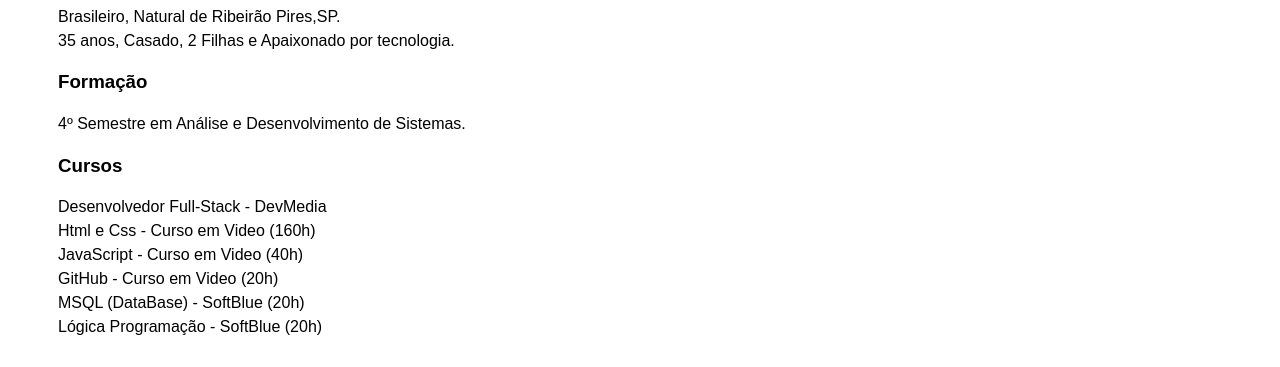
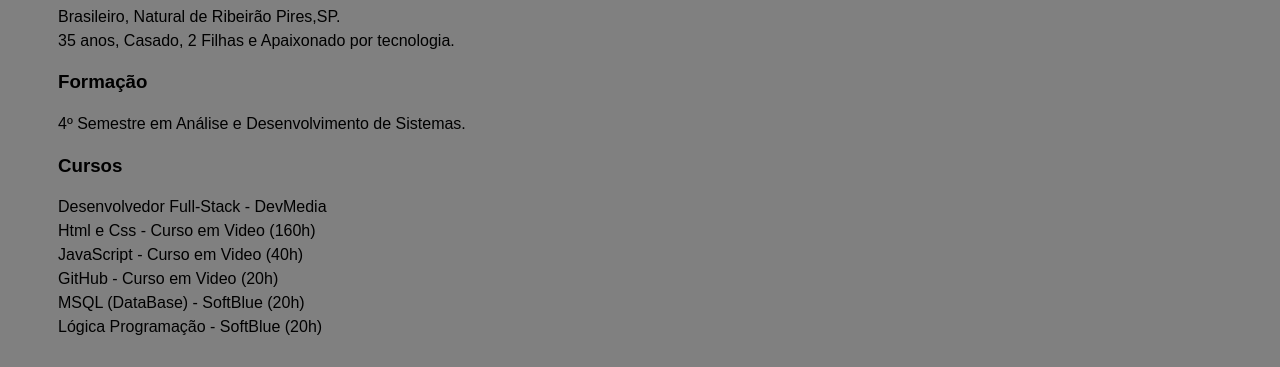
Before and after one commit to AndersonGL/Curriculo-On, a plain HTML site: page index.html in a window 1280 px wide. Shown: the part 417-784 px from the top of the page. Drawn offline with Linux system fonts and the light colour scheme.

Commit message:
Update style.css

```diff
--- a/estilos/style.css
+++ b/estilos/style.css
@@ -4,7 +4,7 @@
 body {
 
     color: #000;
-    background-color: linegray;
+    background-color: gray;
     font-family: sans-serif;
     width: 100%;
 }
```
